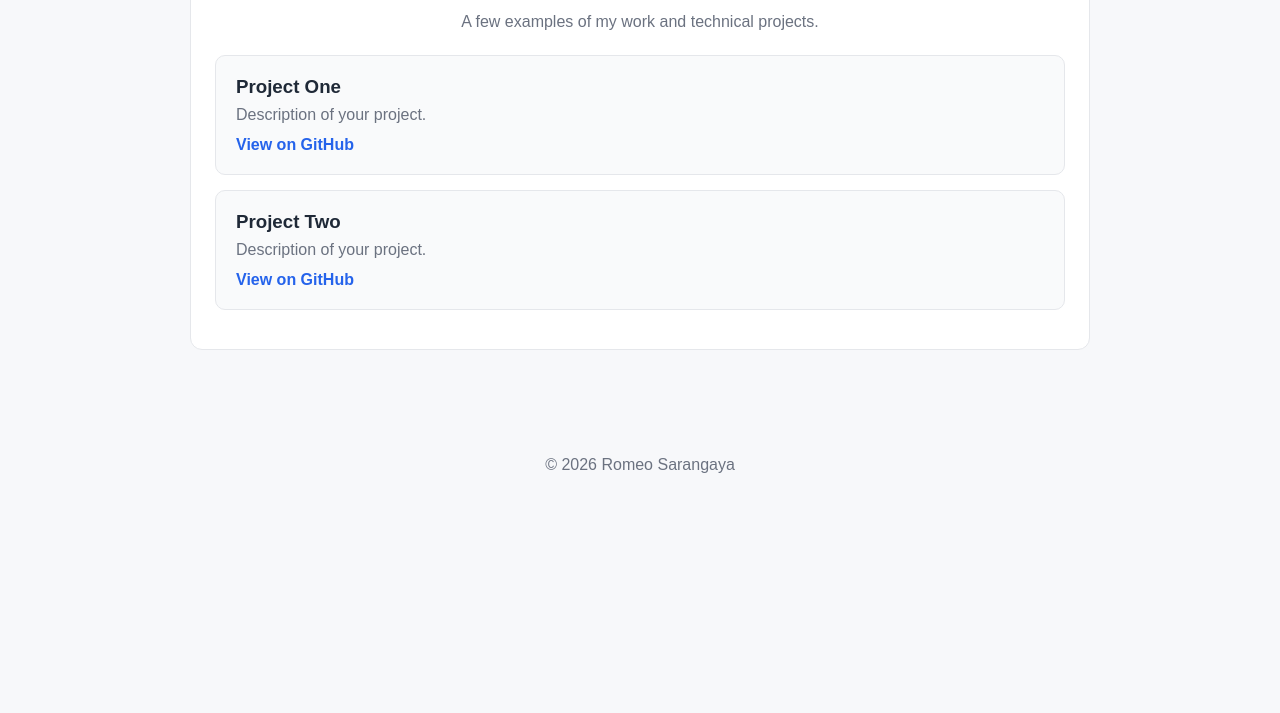
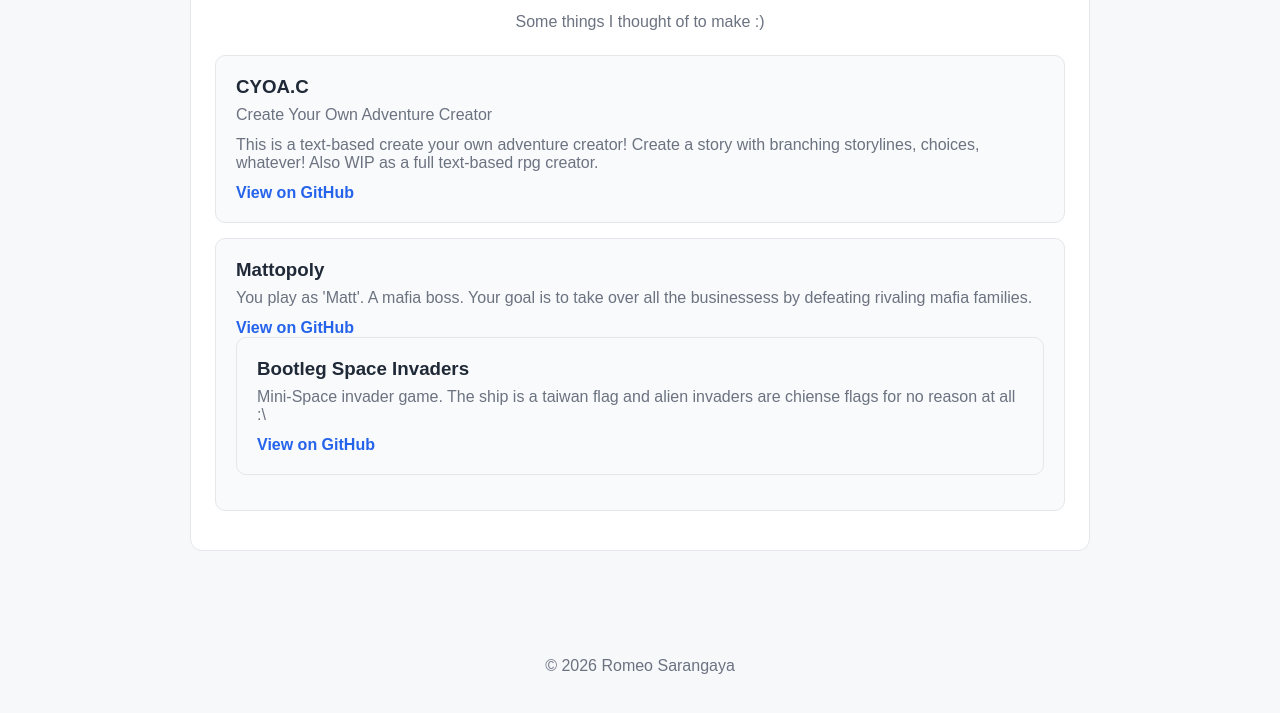
Before and after one commit to rsarangaya/rsarangaya.github.io, a plain HTML site: page projects.html in a window 1280 px wide. Shown: the part 165-878 px from the top of the page. Before the commit the page ends 800 px from the top, so only its background shows below. Drawn offline with Linux system fonts and the light colour scheme.

Commit message:
Update projects.html

```diff
--- a/projects.html
+++ b/projects.html
@@ -39,19 +39,26 @@
     <section class="page-section">
       <div class="content-card">
         <h1>Projects</h1>
-        <p>A few examples of my work and technical projects.</p>
+        <p>Some things I thought of to make :)</p>
 
         <div class="projects-list">
           <div class="project">
-            <h3>Project One</h3>
-            <p>Description of your project.</p>
-            <a href="#">View on GitHub</a>
+            <h3>CYOA.C</h3>
+            <p>Create Your Own Adventure Creator</p>
+            <p>This is a text-based create your own adventure creator! Create a story with branching storylines, choices, whatever! Also WIP as a full text-based rpg creator.</p>
+            <a href="https://github.com/rsarangaya/CYOA.C">View on GitHub</a>
           </div>
 
           <div class="project">
-            <h3>Project Two</h3>
-            <p>Description of your project.</p>
-            <a href="#">View on GitHub</a>
+            <h3>Mattopoly</h3>
+            <p>You play as 'Matt'. A mafia boss. Your goal is to take over all the businessess by defeating rivaling mafia families. </p>
+            <a href="https://github.com/rsarangaya/SpaceInvadersBootleg">View on GitHub</a>
+
+          <div class="project">
+          <h3>Bootleg Space Invaders</h3>
+          <p>Mini-Space invader game. The ship is a taiwan flag and alien invaders are chiense flags for no reason at all :\ </p>
+          <a href="https://github.com/rsarangaya/Mattopoly">View on GitHub</a>
+
           </div>
         </div>
       </div>
```
